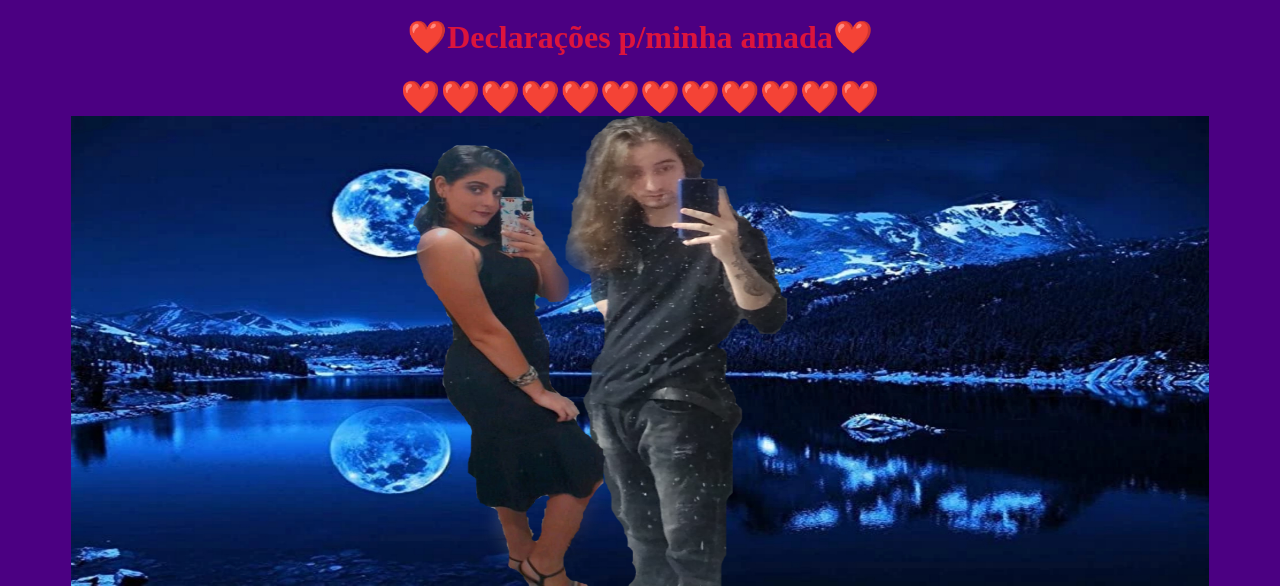
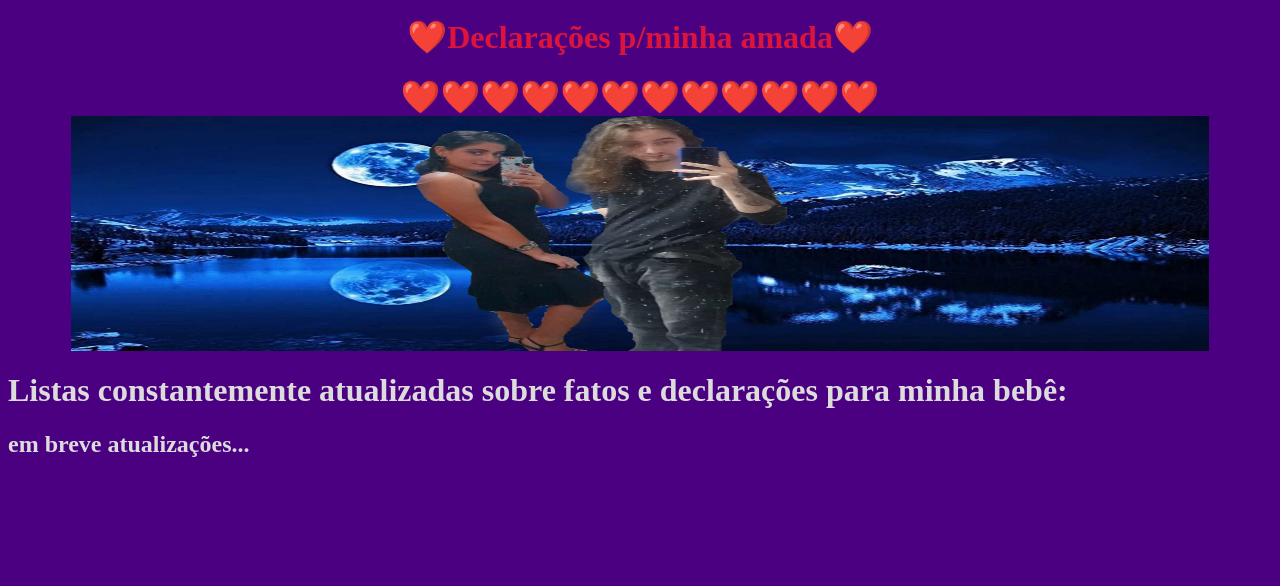
Before and after one commit to DnxNoob/sitedeclara-oes, a plain HTML site: page index.html in a window 1280 px wide. Shown: the part 345-931 px from the top of the page. After the commit the page ends 823 px from the top, so only its background shows below. Drawn offline with Linux system fonts and the light colour scheme.

Commit message:
Update index.html

```diff
--- a/index.html
+++ b/index.html
@@ -6,7 +6,7 @@
                 <h1 style="color:#DC143C;" align="center">❤️❤️❤️❤️❤️❤️❤️❤️❤️❤️❤️❤️
                 <h1 style="color:#DC143C;" align="center">❤️Declarações p/minha amada❤️
                 <h1 style="color:#DC143C;" align="center">❤️❤️❤️❤️❤️❤️❤️❤️❤️❤️❤️❤️
-                <img src="eu e ela1.jpg" height="60%" width="90%"></>
+                <img src="eu e ela1.jpg" height="30%" width="90%"></>
                 <h1 style="color:#DCDCDC;"> Listas constantemente atualizadas sobre fatos e declarações para minha bebê:
                 <h2 style="color:#DCDCDC;"> em breve atualizações...
 
```
